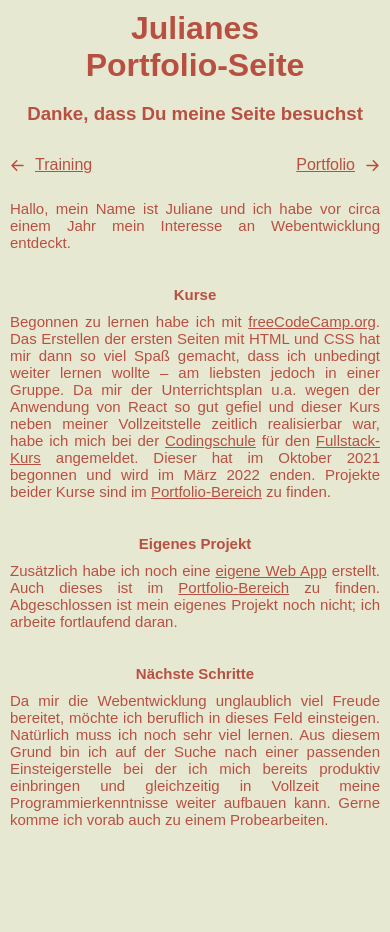
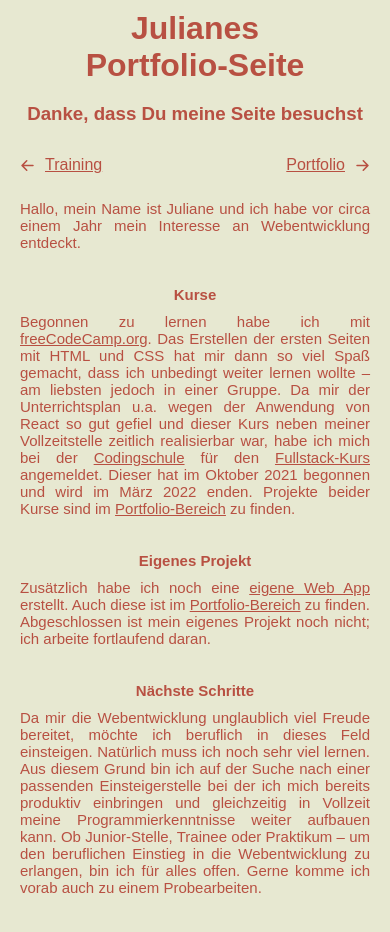
Before and after one commit to julianeko/portfolio-page, a React (Create React App) app: page / in a window 390 px wide. Shown: the top 932 px of the page. Built offline with nearby package versions, Linux system fonts and the light colour scheme.

Commit message:
fix typos, add sticky function to circle-arrows

```diff
--- a/src/App.css
+++ b/src/App.css
@@ -31,6 +31,8 @@ body {
       "hello hello";
     max-width: 750px;
     margin: 0 auto;
+    padding-left: 10px;
+    padding-right: 10px;
     /* overflow: scroll; */
   }
 }
@@ -233,3 +235,15 @@ h4 {
     display: inline-block;
   }
 }
+
+.sticky {
+  position: sticky;
+  top: 100px;
+  text-align: center;
+}
+
+@media only screen and (max-width: 756px) {
+  .sticky {
+    position: static;
+  }
+}
--- a/src/Start.jsx
+++ b/src/Start.jsx
@@ -17,13 +17,15 @@ function Start() {
       <div>
         <div className="gridContainer">
           <div className="cv" onClick={() => navigate("/cv/")}>
-            <div className="circle">
-              <Circleleft />
-            </div>
             <span className="arrow">
               <BsArrowLeftShort />
             </span>
-            <p>Training</p>
+            <div className="sticky">
+              <div className="circle">
+                <Circleleft />
+              </div>
+              <p>Training</p>
+            </div>
           </div>
           <div className="hello">
             <TextStyle>
@@ -49,7 +51,7 @@ function Start() {
               <a href="https://jsbdayreminder.netlify.app/">
                 eigene Web App
               </a>{" "}
-              erstellt. Auch dieses ist im{" "}
+              erstellt. Auch diese ist im{" "}
               <a href="/portfolio/">Portfolio-Bereich</a> zu finden.
               Abgeschlossen ist mein eigenes Projekt noch nicht; ich arbeite
               fortlaufend daran.
@@ -59,15 +61,20 @@ function Start() {
               sehr viel lernen. Aus diesem Grund bin ich auf der Suche nach
               einer passenden Einsteigerstelle bei der ich mich bereits
               produktiv einbringen und gleichzeitig in Vollzeit meine
-              Programmierkenntnisse weiter aufbauen kann. Gerne komme ich vorab
-              auch zu einem Probearbeiten.
+              Programmierkenntnisse weiter aufbauen kann. Ob Junior-Stelle,
+              Trainee oder Praktikum – um den beruflichen Einstieg in die
+              Webentwicklung zu erlangen, bin ich für alles offen. Gerne komme
+              ich vorab auch zu einem Probearbeiten.
             </TextStyle>
           </div>
+
           <div className="portfolio" onClick={() => navigate("/portfolio/")}>
-            <div className="circle">
-              <Circleright />
+            <div className="sticky">
+              <div className="circle">
+                <Circleright />
+              </div>
+              <p>Portfolio</p>
             </div>
-            <p>Portfolio</p>
             <span className="arrow">
               <BsArrowRightShort />
             </span>
@@ -86,6 +93,7 @@ const TextStyle = styled.div`
     text-align: justify;
     margin-left: 10px;
     margin-right: 10px;
+
 `;
 const Circleleft = styled(BsArrowLeftCircleFill)`
   font-size: 30px;
```
